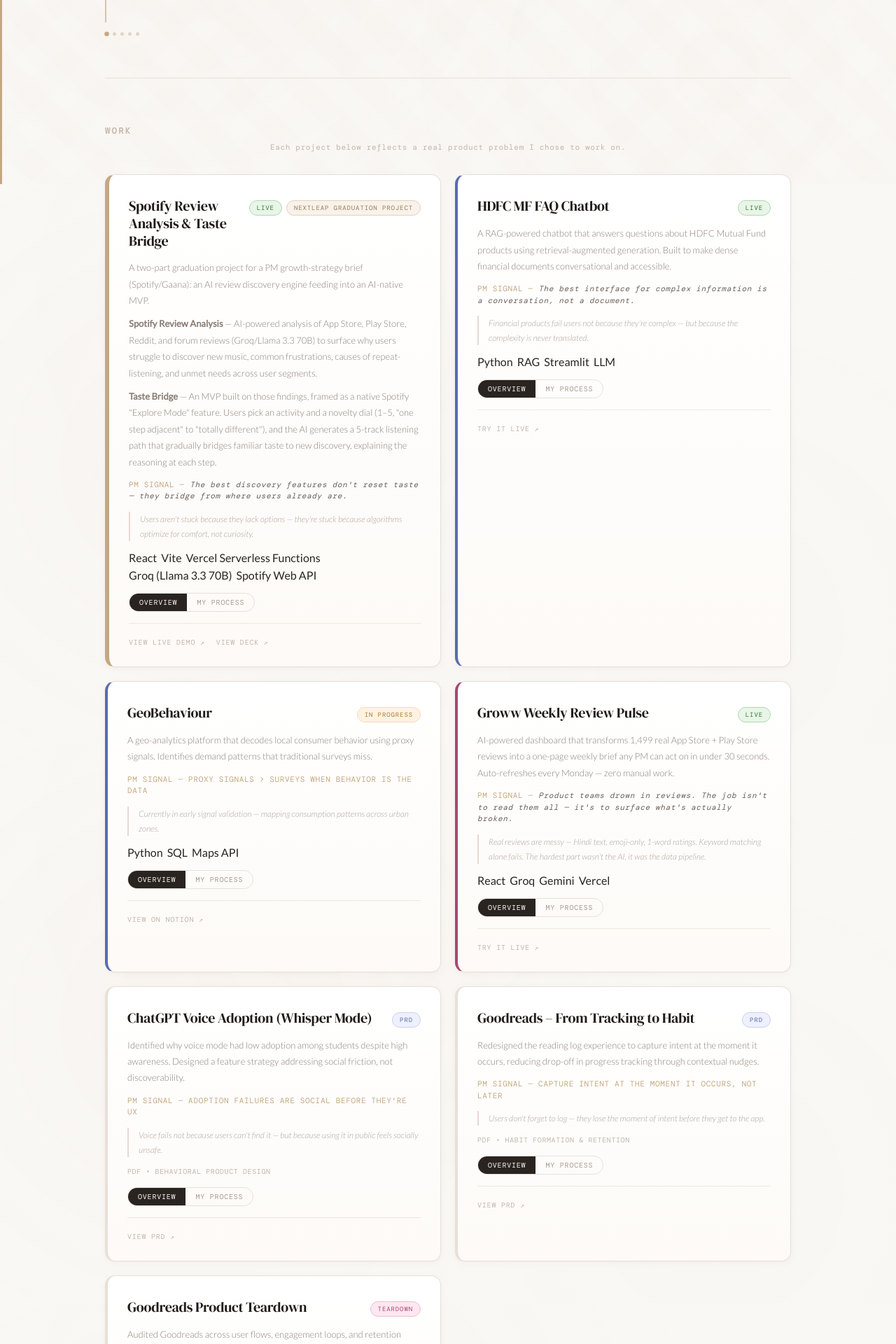
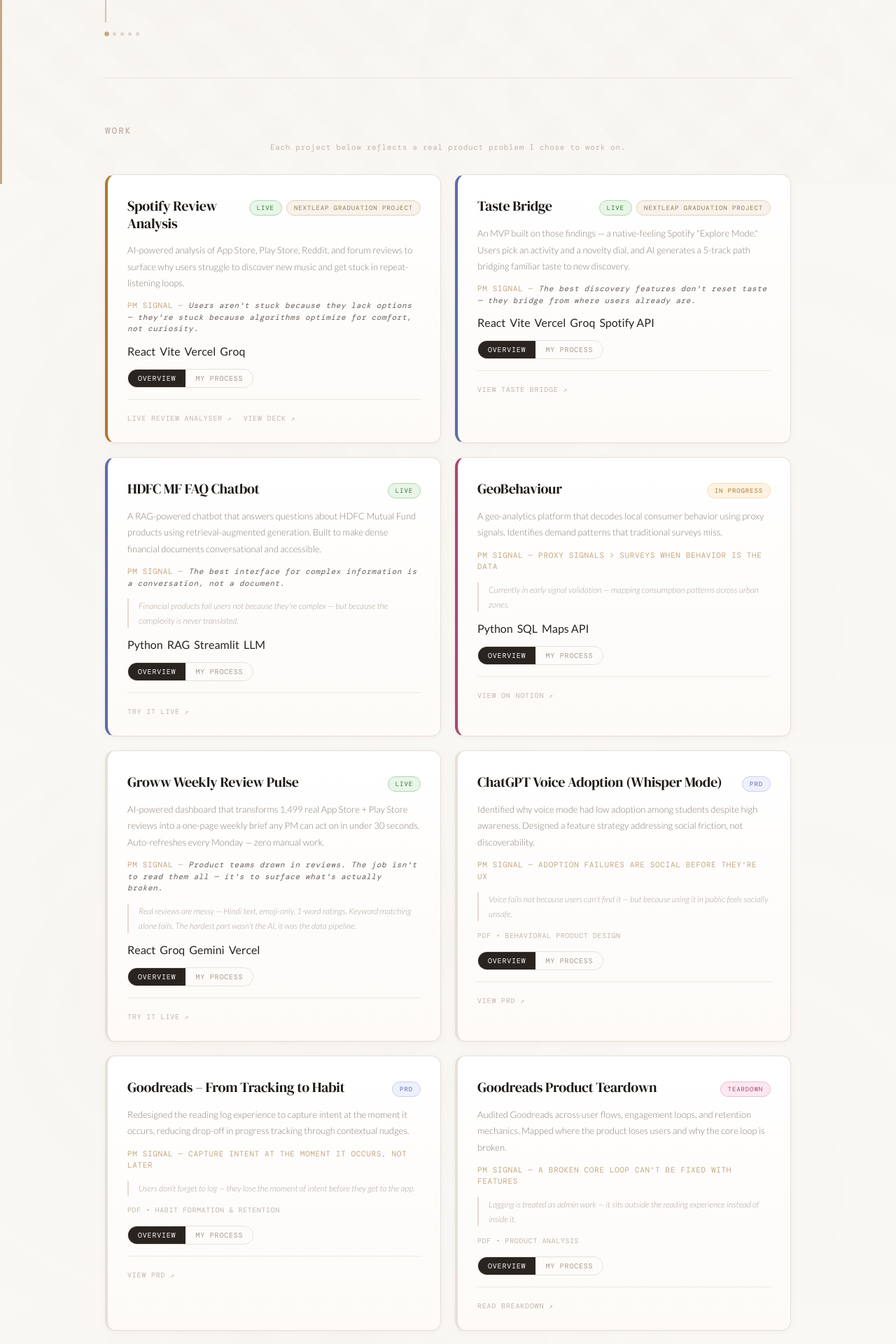
Before and after one commit to asthapurohit/portfolio, a Flask app: page / in a window 1280 px wide. Shown: the part 537-2457 px from the top of the page at 70% size. Run offline with Flask 3, Linux system fonts and the light colour scheme; some web fonts are replaced.

Commit message:
Split Spotify project into two separate deck cards
Co-authored-by: Cursor <cursoragent@cursor.com>

```diff
--- a/templates/index.html
+++ b/templates/index.html
@@ -74,46 +74,28 @@
 
         <div class="deck-wrapper">
 
-            <!-- CARD 0: SPOTIFY REVIEW ANALYSIS & TASTE BRIDGE -->
-            <div class="deck-card deck-card--flagship" data-index="0">
+            <!-- CARD 0: SPOTIFY REVIEW ANALYSIS -->
+            <div class="deck-card" data-index="0">
                 <div id="overview-0">
                     <div class="card-face">
                         <div class="card-top">
-                            <h4>Spotify Review Analysis &amp; Taste Bridge</h4>
+                            <h4>Spotify Review Analysis</h4>
                             <div class="card-badges">
                                 <span class="badge badge-live">Live</span>
                                 <span class="badge badge-flagship">Nextleap Graduation Project</span>
                             </div>
                         </div>
                         <p class="card-desc">
-                            A two-part graduation project for a PM growth-strategy brief
-                            (Spotify/Gaana): an AI review discovery engine feeding into
-                            an AI-native MVP.
+                            AI-powered analysis of App Store, Play Store, Reddit, and forum
+                            reviews to surface why users struggle to discover new music and get
+                            stuck in repeat-listening loops.
                         </p>
-                        <p class="card-desc">
-                            <strong>Spotify Review Analysis</strong> — AI-powered analysis of
-                            App Store, Play Store, Reddit, and forum reviews (Groq/Llama 3.3 70B)
-                            to surface why users struggle to discover new music, common frustrations,
-                            causes of repeat-listening, and unmet needs across user segments.
-                        </p>
-                        <p class="card-desc">
-                            <strong>Taste Bridge</strong> — An MVP built on those findings, framed
-                            as a native Spotify "Explore Mode" feature. Users pick an activity and
-                            a novelty dial (1–5, "one step adjacent" to "totally different"), and
-                            the AI generates a 5-track listening path that gradually bridges familiar
-                            taste to new discovery, explaining the reasoning at each step.
-                        </p>
-                        <p class="pm-signal">PM SIGNAL — <span style="color:#6a5e58; text-transform:none; font-style:italic;">The best discovery features don't reset taste — they bridge from where users already are.</span></p>
-                        <p class="insight">
-                            Users aren't stuck because they lack options — they're stuck because
-                            algorithms optimize for comfort, not curiosity.
-                        </p>
+                        <p class="pm-signal">PM SIGNAL — <span style="color:#6a5e58; text-transform:none; font-style:italic;">Users aren't stuck because they lack options — they're stuck because algorithms optimize for comfort, not curiosity.</span></p>
                         <div class="tags">
                             <span>React</span>
                             <span>Vite</span>
-                            <span>Vercel Serverless Functions</span>
-                            <span>Groq (Llama 3.3 70B)</span>
-                            <span>Spotify Web API</span>
+                            <span>Vercel</span>
+                            <span>Groq</span>
                         </div>
                     </div>
                 </div>
@@ -125,26 +107,22 @@
                   <div class="process-block">
                     <div class="process-row">
                       <span class="process-tag">Research</span>
-                      <span class="process-text">Started with the review analysis engine to identify root causes of listening ruts (e.g. "algorithm stuck in a loop," "no way to reset taste profile").</span>
+                      <span class="process-text">Started with a review analysis engine to identify root causes of listening ruts — e.g. "algorithm stuck in a loop," "no way to reset taste profile."</span>
                     </div>
                     <div class="process-row">
                       <span class="process-tag">Problem</span>
-                      <span class="process-text">Used those findings to define the problem and target segment.</span>
+                      <span class="process-text">Used those findings to define the problem and target segment for the graduation brief.</span>
                     </div>
                     <div class="process-row">
-                      <span class="process-tag">Design</span>
-                      <span class="process-text">Designed Taste Bridge directly off the research: the novelty dial answers the "stuck in a loop" finding, the activity picker answers context-based listening needs.</span>
-                    </div>
-                    <div class="process-row">
-                      <span class="process-tag">Build</span>
-                      <span class="process-text">Built and deployed both as a working MVP, then iterated on visual polish (layout, icon consistency, a shareable recap card showing the taste journey).</span>
+                      <span class="process-tag">How I built it</span>
+                      <span class="process-text">Pulled reviews from App Store, Play Store, Reddit, and forums; classified themes and frustrations with Groq/Llama 3.3 70B to surface unmet discovery needs.</span>
                     </div>
                   </div>
                 </div>
                 <div class="card-reveal">
                     <p class="reveal-label">Links</p>
                     <a href="https://spotify-gamma-lovat.vercel.app" target="_blank">
-                        <button class="link">View Live Demo ↗</button>
+                        <button class="link">Live Review Analyser ↗</button>
                     </a>
                     <a href="/spotify-taste-bridge-deck.pdf" target="_blank">
                         <button class="link">View Deck ↗</button>
@@ -152,9 +130,62 @@
                 </div>
             </div>
 
-            <!-- CARD 1: HDFC MF FAQ CHATBOT -->
+            <!-- CARD 1: TASTE BRIDGE -->
             <div class="deck-card" data-index="1">
                 <div id="overview-1">
+                    <div class="card-face">
+                        <div class="card-top">
+                            <h4>Taste Bridge</h4>
+                            <div class="card-badges">
+                                <span class="badge badge-live">Live</span>
+                                <span class="badge badge-flagship">Nextleap Graduation Project</span>
+                            </div>
+                        </div>
+                        <p class="card-desc">
+                            An MVP built on those findings — a native-feeling Spotify "Explore Mode."
+                            Users pick an activity and a novelty dial, and AI generates a 5-track path
+                            bridging familiar taste to new discovery.
+                        </p>
+                        <p class="pm-signal">PM SIGNAL — <span style="color:#6a5e58; text-transform:none; font-style:italic;">The best discovery features don't reset taste — they bridge from where users already are.</span></p>
+                        <div class="tags">
+                            <span>React</span>
+                            <span>Vite</span>
+                            <span>Vercel</span>
+                            <span>Groq</span>
+                            <span>Spotify API</span>
+                        </div>
+                    </div>
+                </div>
+                <div class="card-tabs">
+                  <button class="card-tab active" onclick="switchTab(1,'overview')">Overview</button>
+                  <button class="card-tab" onclick="switchTab(1,'process')">My Process</button>
+                </div>
+                <div id="process-1" style="display:none;">
+                  <div class="process-block">
+                    <div class="process-row">
+                      <span class="process-tag">Design</span>
+                      <span class="process-text">Designed Taste Bridge directly off the research: the novelty dial answers the "stuck in a loop" finding, the activity picker answers context-based listening needs.</span>
+                    </div>
+                    <div class="process-row">
+                      <span class="process-tag">Build</span>
+                      <span class="process-text">Built and deployed as a working MVP on Vercel, then iterated on visual polish — layout, icon consistency, and a shareable recap card showing the taste journey.</span>
+                    </div>
+                    <div class="process-row">
+                      <span class="process-tag">What I learned</span>
+                      <span class="process-text">The strongest product ideas came from the review data — features mapped directly to quoted user frustrations, not assumptions.</span>
+                    </div>
+                  </div>
+                </div>
+                <div class="card-reveal">
+                    <a href="https://taste-unstick.vercel.app/" target="_blank">
+                        <button class="link">View Taste Bridge ↗</button>
+                    </a>
+                </div>
+            </div>
+
+            <!-- CARD 2: HDFC MF FAQ CHATBOT -->
+            <div class="deck-card" data-index="2">
+                <div id="overview-2">
                     <div class="card-face">
                         <div class="card-top">
                             <h4>HDFC MF FAQ Chatbot</h4>
@@ -180,10 +211,10 @@
                     </div>
                 </div>
                 <div class="card-tabs">
-                  <button class="card-tab active" onclick="switchTab(1,'overview')">Overview</button>
-                  <button class="card-tab" onclick="switchTab(1,'process')">My Process</button>
+                  <button class="card-tab active" onclick="switchTab(2,'overview')">Overview</button>
+                  <button class="card-tab" onclick="switchTab(2,'process')">My Process</button>
                 </div>
-                <div id="process-1" style="display:none;">
+                <div id="process-2" style="display:none;">
                   <div class="process-block">
                     <div class="process-row">
                       <span class="process-tag">Problem</span>
@@ -215,9 +246,9 @@
                 </div>
             </div>
 
-            <!-- CARD 2: GEOBEHAVIOUR -->
-            <div class="deck-card" data-index="2">
-                <div id="overview-2">
+            <!-- CARD 3: GEOBEHAVIOUR -->
+            <div class="deck-card" data-index="3">
+                <div id="overview-3">
                     <div class="card-face">
                         <div class="card-top">
                             <h4>GeoBehaviour</h4>
@@ -237,10 +268,10 @@
                     </div>
                 </div>
                 <div class="card-tabs">
-                  <button class="card-tab active" onclick="switchTab(2,'overview')">Overview</button>
-                  <button class="card-tab" onclick="switchTab(2,'process')">My Process</button>
+                  <button class="card-tab active" onclick="switchTab(3,'overview')">Overview</button>
+                  <button class="card-tab" onclick="switchTab(3,'process')">My Process</button>
                 </div>
-                <div id="process-2" style="display:none;">
+                <div id="process-3" style="display:none;">
                   <div class="process-block">
                     <div class="process-row">
                       <span class="process-tag">Problem</span>
@@ -265,8 +296,8 @@
                 </div>
             </div>
 
-            <!-- CARD 3: GROWW WEEKLY REVIEW PULSE -->
-            <div class="deck-card" data-index="3">
+            <!-- CARD 4: GROWW WEEKLY REVIEW PULSE -->
+            <div class="deck-card" data-index="4">
                 <div class="card-face">
                     <div class="card-top">
                         <h4>Groww Weekly Review Pulse</h4>
@@ -294,11 +325,11 @@
                 </div>
                 <div class="card-tabs">
                     <button class="card-tab active"
-                        onclick="switchTab(3,'overview')">Overview</button>
+                        onclick="switchTab(4,'overview')">Overview</button>
                     <button class="card-tab"
-                        onclick="switchTab(3,'process')">My Process</button>
+                        onclick="switchTab(4,'process')">My Process</button>
                 </div>
-                <div id="process-3" style="display:none;">
+                <div id="process-4" style="display:none;">
                     <div class="process-block">
                         <div class="process-row">
                             <span class="process-tag">Problem</span>
@@ -324,9 +355,9 @@
                 </div>
             </div>
 
-            <!-- CARD 4: CHATGPT PRD -->
-            <div class="deck-card" data-index="4">
-                <div id="overview-4">
+            <!-- CARD 5: CHATGPT PRD -->
+            <div class="deck-card" data-index="5">
+                <div id="overview-5">
                     <div class="card-face">
                         <div class="card-top">
                             <h4>ChatGPT Voice Adoption (Whisper Mode)</h4>
@@ -342,10 +373,10 @@
                     </div>
                 </div>
                 <div class="card-tabs">
-                  <button class="card-tab active" onclick="switchTab(4,'overview')">Overview</button>
-                  <button class="card-tab" onclick="switchTab(4,'process')">My Process</button>
+                  <button class="card-tab active" onclick="switchTab(5,'overview')">Overview</button>
+                  <button class="card-tab" onclick="switchTab(5,'process')">My Process</button>
                 </div>
-                <div id="process-4" style="display:none;">
+                <div id="process-5" style="display:none;">
                   <div class="process-block">
                     <div class="process-row">
                       <span class="process-tag">Problem</span>
@@ -371,9 +402,9 @@
                 </div>
             </div>
 
-            <!-- CARD 5: GOODREADS PRD -->
-            <div class="deck-card" data-index="5">
-                <div id="overview-5">
+            <!-- CARD 6: GOODREADS PRD -->
+            <div class="deck-card" data-index="6">
+                <div id="overview-6">
                     <div class="card-face">
                         <div class="card-top">
                             <h4>Goodreads – From Tracking to Habit</h4>
@@ -389,10 +420,10 @@
                     </div>
                 </div>
                 <div class="card-tabs">
-                  <button class="card-tab active" onclick="switchTab(5,'overview')">Overview</button>
-                  <button class="card-tab" onclick="switchTab(5,'process')">My Process</button>
+                  <button class="card-tab active" onclick="switchTab(6,'overview')">Overview</button>
+                  <button class="card-tab" onclick="switchTab(6,'process')">My Process</button>
                 </div>
-                <div id="process-5" style="display:none;">
+                <div id="process-6" style="display:none;">
                   <div class="process-block">
                     <div class="process-row">
                       <span class="process-tag">Problem</span>
@@ -418,9 +449,9 @@
                 </div>
             </div>
 
-            <!-- CARD 6: GOODREADS TEARDOWN -->
-            <div class="deck-card" data-index="6">
-                <div id="overview-6">
+            <!-- CARD 7: GOODREADS TEARDOWN -->
+            <div class="deck-card" data-index="7">
+                <div id="overview-7">
                     <div class="card-face">
                         <div class="card-top">
                             <h4>Goodreads Product Teardown</h4>
@@ -436,10 +467,10 @@
                     </div>
                 </div>
                 <div class="card-tabs">
-                  <button class="card-tab active" onclick="switchTab(6,'overview')">Overview</button>
-                  <button class="card-tab" onclick="switchTab(6,'process')">My Process</button>
+                  <button class="card-tab active" onclick="switchTab(7,'overview')">Overview</button>
+                  <button class="card-tab" onclick="switchTab(7,'process')">My Process</button>
                 </div>
-                <div id="process-6" style="display:none;">
+                <div id="process-7" style="display:none;">
                   <div class="process-block">
                     <div class="process-row">
                       <span class="process-tag">Problem</span>
```
